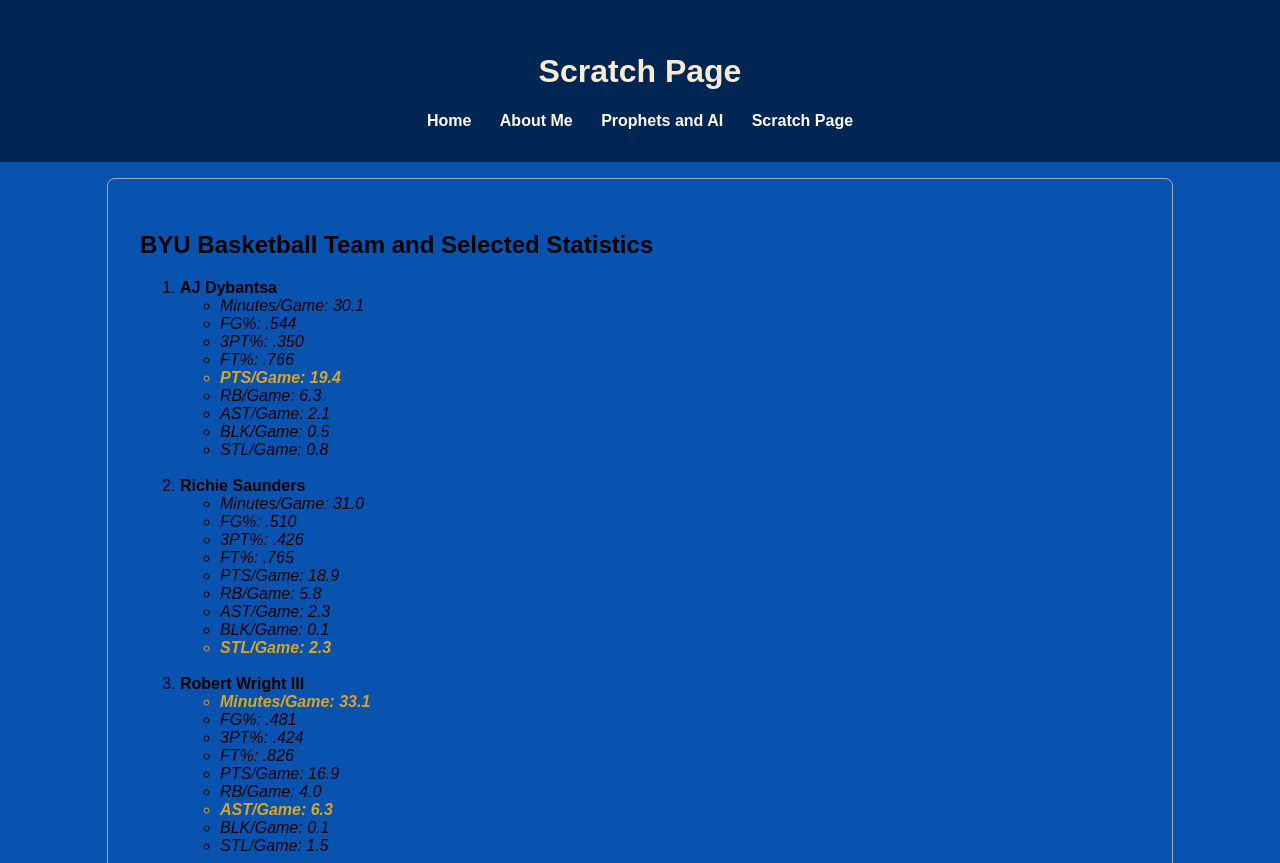
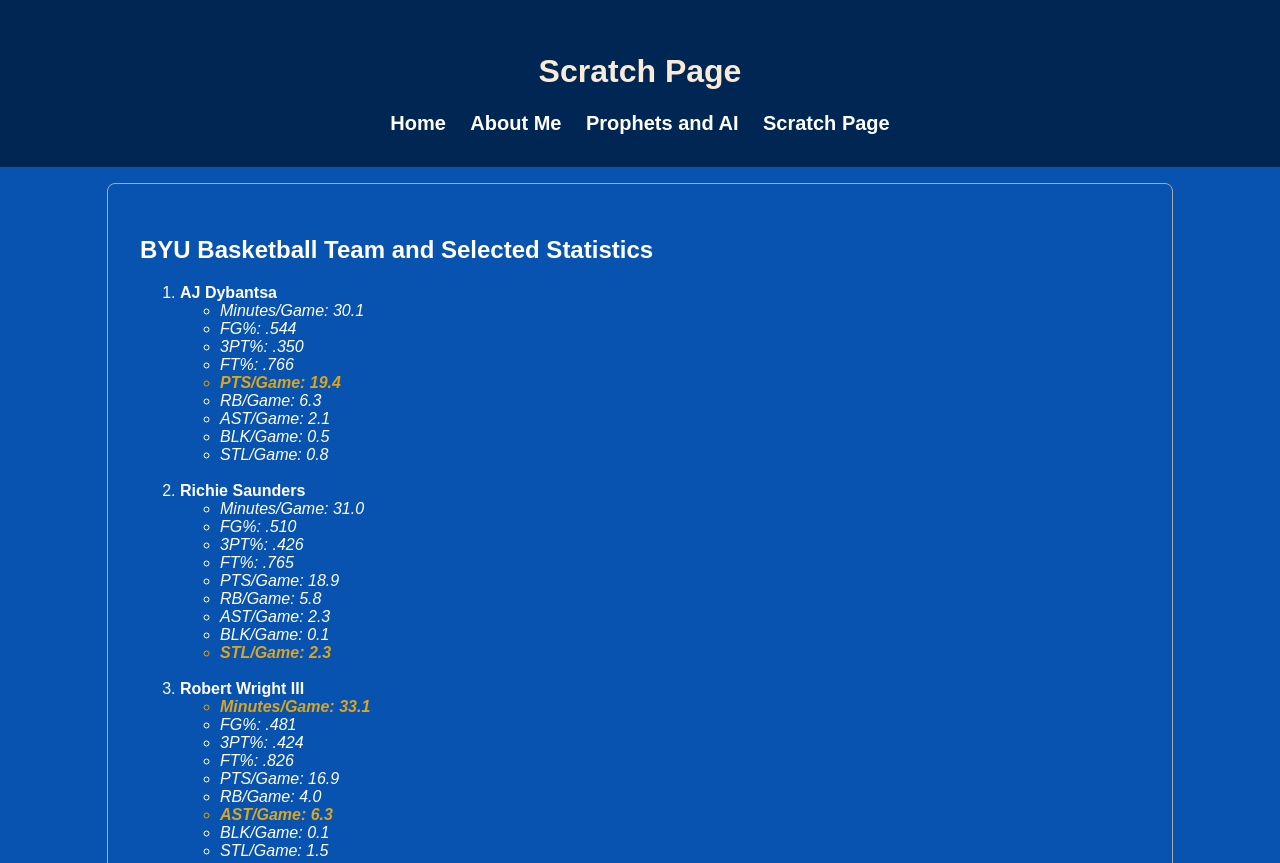
Before and after one commit to ltp3t3rs0n-sys/Levi-Peterson-Resume, a plain HTML site: page scratch.html in a window 1280 px wide. Shown: the top 863 px of the page. Drawn offline with Linux system fonts and the light colour scheme; a script that the page names is missing.

Commit message:
Updating CSS style

```diff
--- a/css/scratch-styles.css
+++ b/css/scratch-styles.css
@@ -5,9 +5,9 @@
 body {
     background-color: #0753af;
     font-family: Arial, sans-serif;
-    /* Font color */
     margin: 0;
     padding: 0;
+    color: white;
 }
 
 header,
@@ -47,6 +47,7 @@
 
 .italic {
     font-style: italic;
+    color: white;
 }
 
 .worst_stat {
@@ -70,3 +71,25 @@
     color: white;
     font-style: italic;
 }
+
+.subheader a {
+    color: white;
+    font-weight: bolder;
+    font-size: 20px;
+    text-decoration: none;
+    transition: color 0.3s;
+    margin: 0 10px;
+}
+
+.subheader a:hover {
+    color: lightgrey;
+}
+
+.subheader a:visited {
+    color: grey;
+}
+
+a {
+    color: white;
+    text-decoration: none;
+}
--- a/scratch.html
+++ b/scratch.html
@@ -16,13 +16,13 @@
 <body>
     <header>
         <h1 class="white">Scratch Page</h1>
-        <nav>
-            <a href="index.html" style="color:white; text-decoration:none; margin: 0 12px; font-weight:600;">Home</a>
-            <a href="about.html" style="color:white; text-decoration:none; margin: 0 12px; font-weight:600;">About
+        <nav class="subheader">
+            <a href="index.html">Home</a>
+            <a href="about.html">About
                 Me</a>
-            <a href="ai.html" style="color:white; text-decoration:none; margin: 0 12px; font-weight:600;">Prophets and
+            <a href="ai.html">Prophets and
                 AI</a>
-            <a href="scratch.html" style="color:white; text-decoration:none; margin: 0 12px; font-weight:600;">Scratch
+            <a href="scratch.html">Scratch
                 Page</a>
         </nav>
     </header>
@@ -238,7 +238,7 @@
 
     <!-- On-page anchor example -->
     <div class="footer_text" id=" anchor-example">
-        <h2>Anchor to <a href="#lists-section">Top</a></h2>
+        <h2> <a href="#lists-section">Anchor to Top</a></h2>
     </div>
 
     <footer>
```
